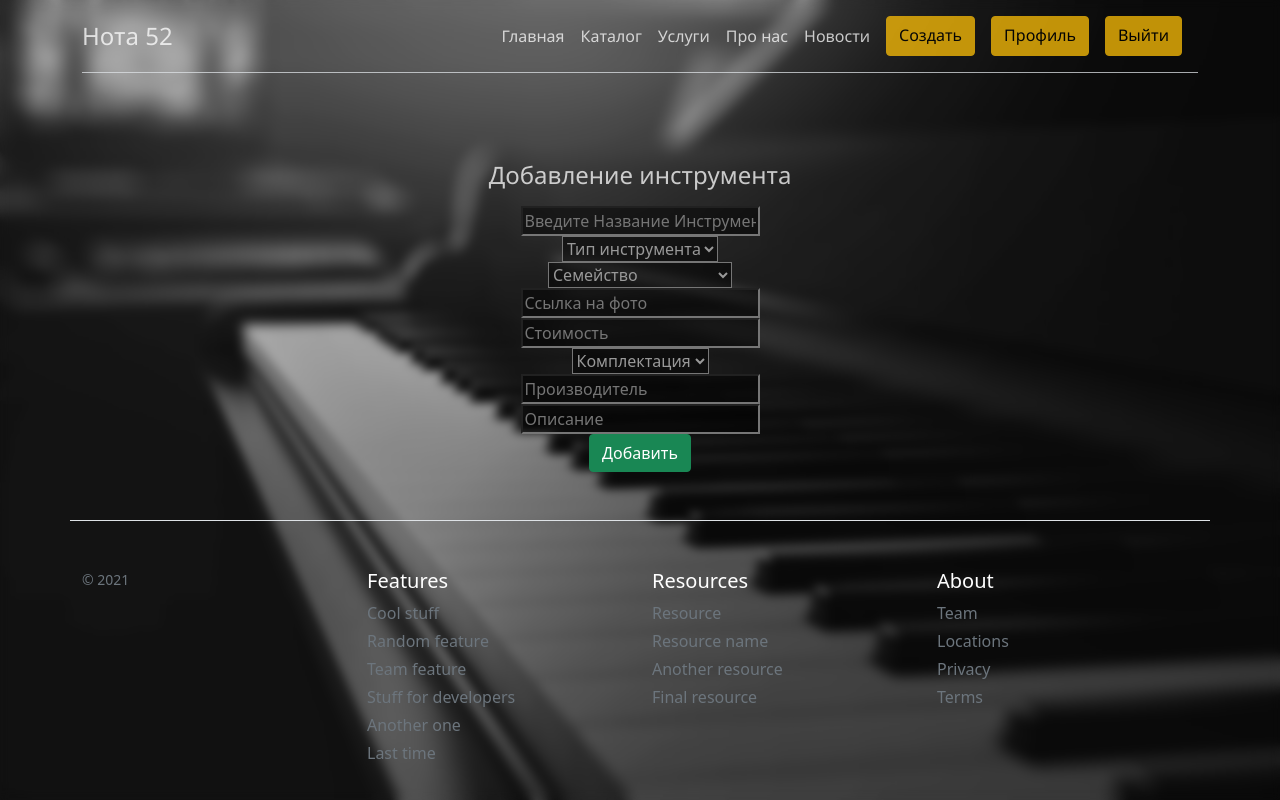
After one commit to Secktor112/saet, a Flask app: page /add_inst in a window 1280 px wide. The commit adds this page. Run offline with Flask 2, Linux system fonts and the light colour scheme; a user stored in the database is signed in; some libraries are stand-ins or nearby versions.

Commit message:
chet menyal

```diff
--- /dev/null
+++ b/templates/add_inst.html
@@ -0,0 +1,40 @@
+{% extends 'base.html' %}
+
+{% block title %}
+Добавление инструмента
+{% endblock %}
+
+{% block body %}
+<form align="center" method="post" class="container mt-5">
+            <h1 align="center" class="h4 mb-3 fw-normal please text-white">Добавление инструмента</h1>
+            <input type="text" name="name" id="name" class="form_control forinputs colortext" placeholder="Введите Название Инструмента"><br>
+            <select type="text" name="type" id="type" class="form_control forinputs colortext" placeholder="Тип инструмента">
+                <option selected="selected">Тип инструмента</option>
+                <option>Гитара</option>
+                <option>Укулеле</option>
+                <option>Фортепиано</option>
+                <option>Скрипка</option>
+            </select>
+            <br>
+            <select type="text" name="family" id="family" class="form_control forinputs colortext" placeholder="Семейство">
+                <option selected="selected">Семейство</option>
+                <option>Струнные</option>
+                <option>Клавишные</option>
+                <option>Духовые</option>
+                <option>Ударные</option>
+                <option>Струнно-смычковые</option>
+            </select>
+            <br>
+            <input type="text" name="photo" id="photo" class="form_control forinputs colortext" placeholder="Ссылка на фото"><br>
+            <input type="text" name="price" id="price" class="form_control forinputs colortext" placeholder="Стоимость"><br>
+            <select type="text" name="options" id="options" class="form_control forinputs colortext" placeholder="Комплектация">
+                <option selected="selected">Комплектация</option>
+                <option>Base</option>
+                <option>Extend</option>
+            </select>
+            <br>
+            <input type="text" name="vendor" id="vendor" class="form_control forinputs colortext" placeholder="Производитель"><br>
+            <input type="text" name="disc" id="disc" class="form_control forinputs colortext" placeholder="Описание"><br>
+            <input type="submit" class="btn btn-success" value="Добавить"><br>
+    </form>
+{% endblock %}
--- a/templates/base.html
+++ b/templates/base.html
@@ -22,7 +22,7 @@
       <a class="me-3 py-2 text-white text-decoration-none" href="/catalog">Каталог</a>
       <a class="me-3 py-2 text-white text-decoration-none" href="/service">Услуги</a>
       <a class="me-3 py-2 text-white text-decoration-none" href="/about">Про нас</a>
-      <a class="me-3 py-2 text-white text-decoration-none" href="/posts">Посты</a>
+      <a class="me-3 py-2 text-white text-decoration-none" href="/posts">Новости</a>
       <a class="me-3 btn btn-warning text-decoration-none" href="/create-article">Создать</a>
         {% if not prof %}
       <a class="me-3 btn btn-warning text-decoration-none" href="/auth">Войти</a>
--- a/templates/catalog.html
+++ b/templates/catalog.html
@@ -18,7 +18,7 @@
               <p class="card-text">Гитары</p>
               <div class="d-flex justify-content-between align-items-center">
                 <div class="btn-group">
-                  <a type="button" class="btn btn-sm btn-outline-secondary" href="/instrument?type=guitars">Показать</a>
+                  <a type="button" class="btn btn-sm btn-outline-secondary" href="/instrument?type=guitar">Показать</a>
                 </div>
                 <small>Струнные</small>
               </div>
--- a/templates/index.html
+++ b/templates/index.html
@@ -29,7 +29,7 @@
         <svg class="bd-placeholder-img rounded-circle" width="140" height="140" xmlns="http://www.w3.org/2000/svg" role="img" aria-label="Placeholder: 140x140" preserveAspectRatio="xMidYMid slice" focusable="false"><title>Placeholder</title><rect width="100%" height="100%" fill="#777" fill-opacity="0.0"></rect><text x="50%" y="50%" fill="#777" dy=".3em"></text><image href="https://pngimg.com/uploads/letter_i/letter_i_PNG8.png" height="100%" width="100%"/></svg>
 
         <h2>О нас</h2>
-        <p>Здесь вы можете узнать ещё больше о нас и нашем интернет-мазагине!</p>
+        <p>Здесь вы можете узнать ещё больше о нас и нашем интернет-магазине!</p>
         <p><a class="btn btn-secondary" href="/about">Больше »</a></p>
       </div><!-- /.col-lg-4 -->
     </div><!-- /.row -->
@@ -54,11 +54,11 @@
 
     <div class="row featurette">
       <div class="col-md-7 order-md-2">
-        <h2 class="featurette-heading">Oh yeah, it’s that good. <span class="text-muted">See for yourself.</span></h2>
+        <h2 class="featurette-heading">AMOGUS <span class="text-muted">ABOLTUS</span></h2>
         <p class="lead">Another featurette? Of course. More placeholder content here to give you an idea of how this layout would work with some actual real-world content in place.</p>
       </div>
       <div class="col-md-5 order-md-1">
-        <svg class="bd-placeholder-img bd-placeholder-img-lg featurette-image img-fluid mx-auto" width="500" height="500" xmlns="http://www.w3.org/2000/svg" role="img" aria-label="Placeholder: 500x500" preserveAspectRatio="xMidYMid slice" focusable="false"><title>Placeholder</title><rect width="100%" height="100%" fill="#eee"></rect><text x="50%" y="50%" fill="#aaa" dy=".3em">500x500</text></svg>
+        <svg class="bd-placeholder-img bd-placeholder-img-lg featurette-image img-fluid mx-auto" width="500" height="500" xmlns="http://www.w3.org/2000/svg" role="img" aria-label="Placeholder: 500x500" preserveAspectRatio="xMidYMid slice" focusable="false"><title>Placeholder</title><rect width="100%" height="100%" fill="#eee"></rect><text x="50%" y="50%" fill="#aaa" dy=".3em">500x500</text><image href="https://i.redd.it/w0lmb8i7odo51.png" height="100%" width="100%"/></svg>
 
       </div>
     </div>
--- a/utility.py
+++ b/utility.py
@@ -1,6 +1,7 @@
 from flask import session, render_template
 from app import db
 from models import User
+from enum import Enum
 
 
 def get_template(template, **kwargs):
@@ -14,3 +15,31 @@ def get_role(id):
     if user:
         return user.role
     return -1
+
+
+class Inst_type(Enum):
+    GUITAR = 'Guitar'
+    UKULELE = 'Ukulele'
+    PIANO = 'Piano'
+    VIOLIN = 'Violin'
+
+    # def get_type(self, type):
+    #     if type == 'Гитара':
+    #         return Inst_type.GUITAR
+    #
+    #     if type == 'Укулеле':
+    #         return Inst_type.UKULELE
+    #
+    #     if type == 'Фортепиано':
+    #         return Inst_type.PIANO
+    #
+    #     if type == 'Скрипка':
+    #         return Inst_type.VIOLIN
+
+
+class Inst_family(Enum):
+    STRINGS = 'Strings'
+    KEYBOARDS = 'Keyboard'
+    WINDS = 'Winds'
+    PERCUSSION = 'Percussion'
+    STRINGED_BOWED = 'Stringed Bowed'
--- a/view.py
+++ b/view.py
@@ -1,14 +1,14 @@
 from flask_login import login_user, login_required, logout_user
 from werkzeug.security import check_password_hash, generate_password_hash
 
-from models import Article, User
+from models import Article, User, Instruments
 from flask import render_template, flash, url_for
 from flask import redirect
 from flask import request
 from app import app
 from app import db
 from flask import session
-from utility import get_template, get_role
+from utility import get_template, get_role, Inst_type, Inst_family
 
 
 @app.route('/')
@@ -196,6 +196,52 @@ def profile():
 @app.route('/add_inst', methods=['POST', 'GET'])
 @login_required
 def add_inst():
+    name = request.form.get('name')
+    type = request.form.get('type')
+    family = request.form.get('family')
+    photo = request.form.get('photo')
+    price = request.form.get('price')
+    options = request.form.get('options')
+    vendor = request.form.get('vendor')
+    disc = request.form.get('disc')
+
+    if type == 'Гитара':
+        inst_type = 'GUITAR'
+
+    elif type == 'Укулеле':
+        inst_type = Inst_type.UKULELE
+
+    elif type == 'Фортепиано':
+        inst_type = Inst_type.PIANO
+
+    elif type == 'Скрипка':
+        inst_type = Inst_type.VIOLIN
+
+    elif family == 'Скрипка':
+        family = Inst_type.VIOLIN
+
+    elif family == 'Струнные':
+        family = 'STRINGS'
+
+    try:
+        new_inst = Instruments(
+            name=name,
+            type=inst_type,
+            family=family,
+            photo=photo,
+            price=price,
+            options=options,
+            vendor=vendor,
+            disc=disc
+        )
+        db.session.add(new_inst)
+        db.session.commit()
+        return redirect('/add_inst')
+    except Exception as e:
+        print(e)
+    # try:
+    #     new_profile =
+
     return get_template("add_inst.html")
 
 
```
